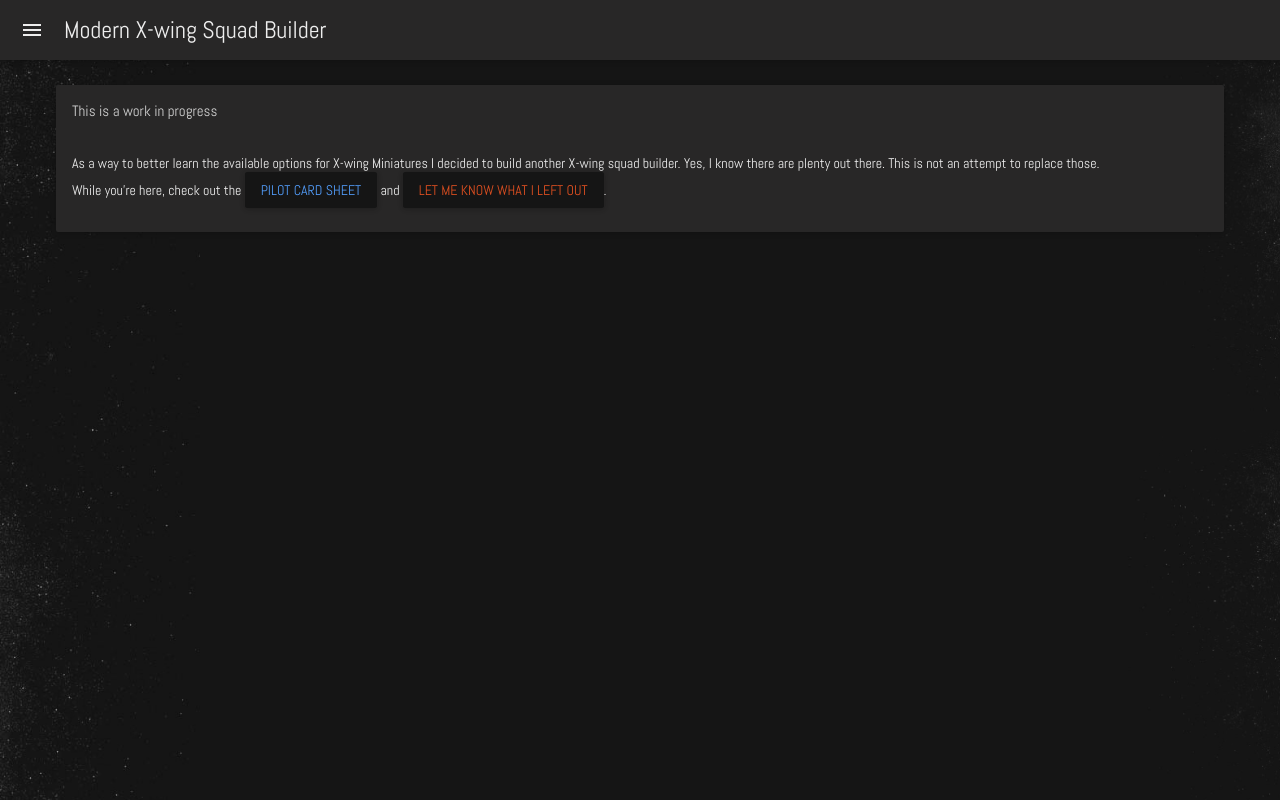
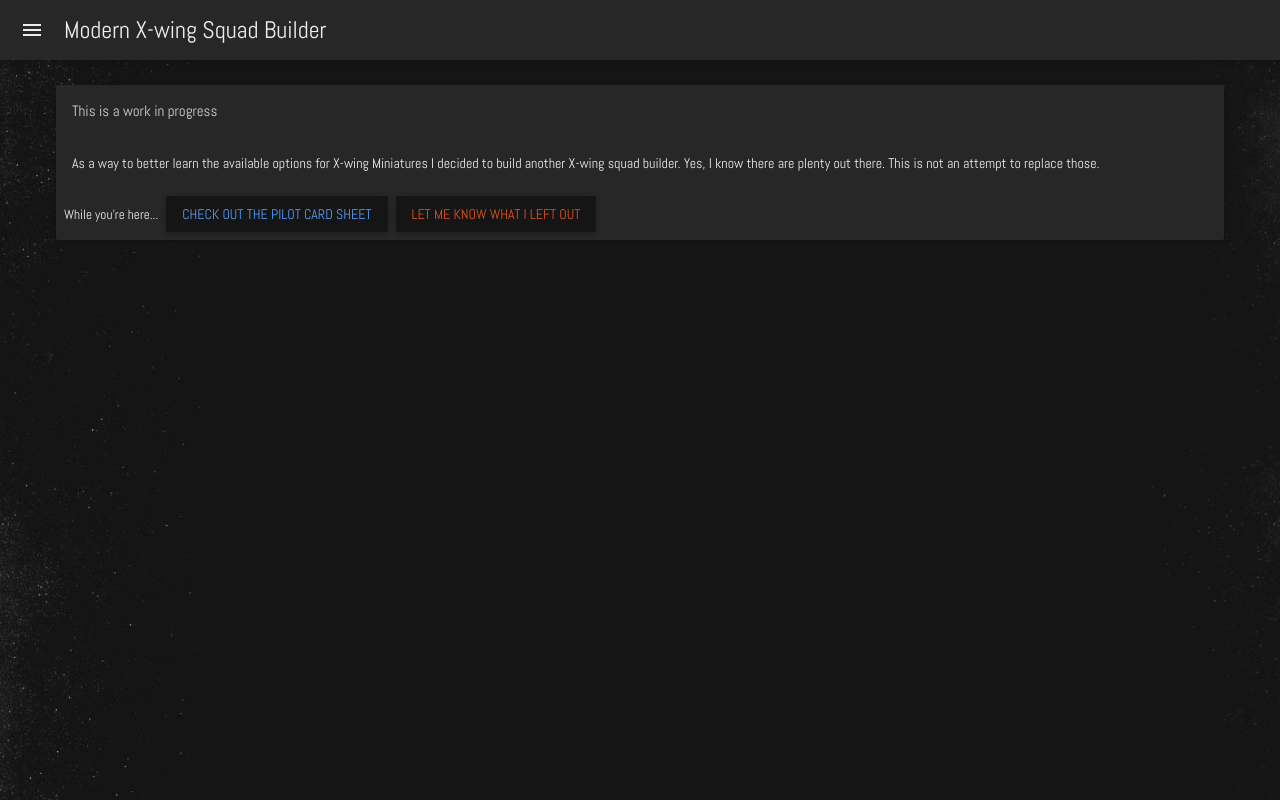
Before and after one commit to shiftregister-vg/deep_core, a React (Create React App) app: page /#/ in a window 1280 px wide. Built offline with nearby package versions, Linux system fonts and the light colour scheme; what react-tap-event-plugin would draw is missing.

Commit message:
Rearranged HomePage a little

```diff
--- a/package.json
+++ b/package.json
@@ -1,6 +1,6 @@
 {
   "name": "mxwsb",
-  "version": "0.1.6",
+  "version": "0.1.7",
   "private": true,
   "dependencies": {
     "babel-polyfill": "^6.23.0",
--- a/src/pages/HomePage.js
+++ b/src/pages/HomePage.js
@@ -2,6 +2,7 @@
 import { Link } from 'react-router-dom'
 import {
   Card,
+  CardActions,
   CardHeader,
   CardText,
   RaisedButton
@@ -15,13 +16,17 @@
         <Card>
           <CardHeader title="This is a work in progress" />
           <CardText>
-            <div>As a way to better learn the available options for X-wing Miniatures I decided to build another X-wing squad builder.  Yes, I know there are plenty out there.  This is not an attempt to replace those.</div>
-            <div>While you're here, check out the <Link to="/pilot-sheet">
-              <RaisedButton label="Pilot Card sheet" primary />
-            </Link> and <a href="https://github.com/stevegood/mxwsb/issues" target="_blank" rel="noopener noreferrer">
+            As a way to better learn the available options for X-wing Miniatures I decided to build another X-wing squad builder.  Yes, I know there are plenty out there.  This is not an attempt to replace those.
+          </CardText>
+          <CardActions>
+            <small>While you're here...</small>
+            <Link to="/pilot-sheet">
+              <RaisedButton label="Check out the pilot card sheet" primary />
+            </Link>
+            <a href="https://github.com/stevegood/mxwsb/issues" target="_blank" rel="noopener noreferrer">
               <RaisedButton label="let me know what I left out" secondary />
-            </a>.</div>
-          </CardText>
+            </a>
+          </CardActions>
         </Card>
 
       </div>
```
